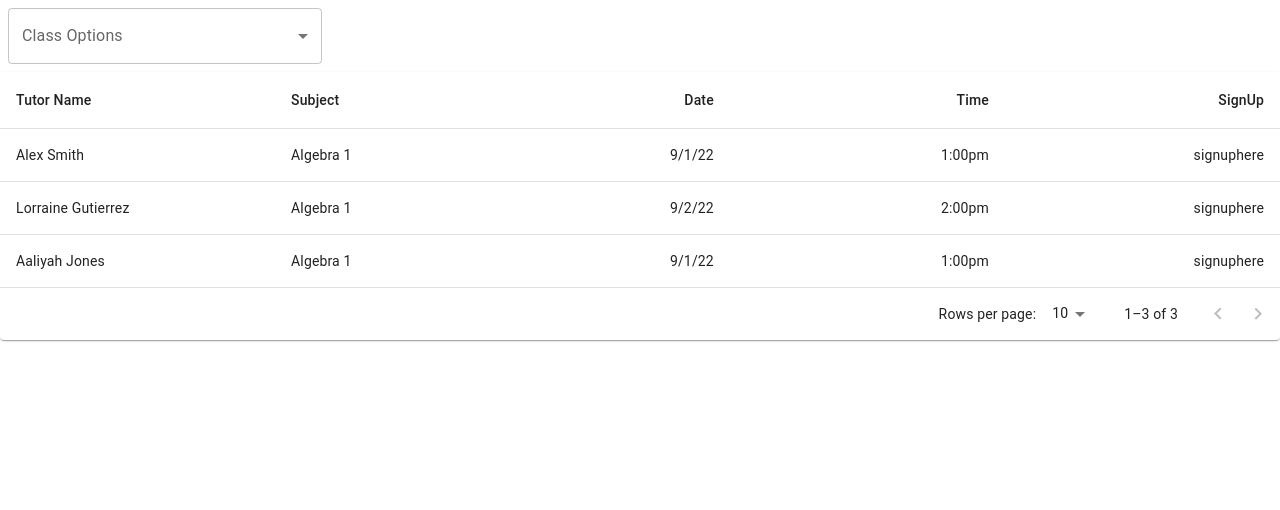
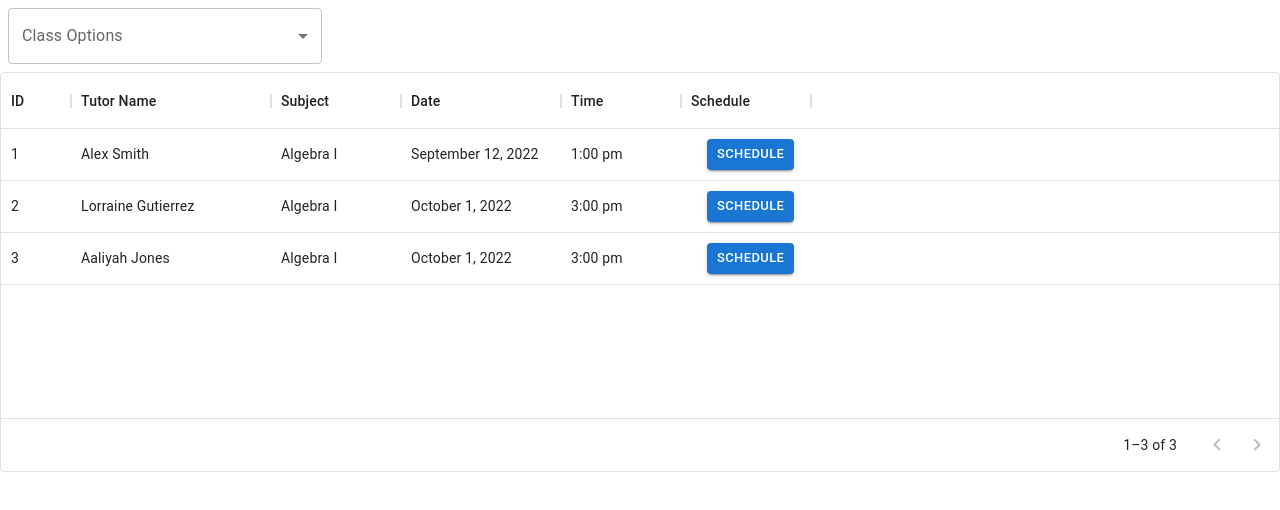
Before and after one commit to GradeFlippr/gradeflippr, a React (Create React App) app in the folder client/: page / in a window 1280 px wide. Shown: the top 510 px of the page. Built offline with nearby package versions, Linux system fonts and the light colour scheme.

Commit message:
basic tutoring session sign up page

```diff
--- a/client/package.json
+++ b/client/package.json
@@ -7,6 +7,7 @@
     "@emotion/styled": "^11.10.0",
     "@mui/icons-material": "^5.10.2",
     "@mui/material": "^5.10.2",
+    "@mui/x-data-grid": "^5.16.0",
     "@testing-library/jest-dom": "^5.16.5",
     "@testing-library/react": "^13.3.0",
     "@testing-library/user-event": "^13.5.0",
--- a/client/src/components/TutoringOptions.tsx
+++ b/client/src/components/TutoringOptions.tsx
@@ -1,137 +1,105 @@
 import * as React from 'react';
-import Paper from '@mui/material/Paper';
-import Table from '@mui/material/Table';
-import TableBody from '@mui/material/TableBody';
-import TableCell from '@mui/material/TableCell';
-import TableContainer from '@mui/material/TableContainer';
-import TableHead from '@mui/material/TableHead';
-import TablePagination from '@mui/material/TablePagination';
-import TableRow from '@mui/material/TableRow';
+import { DataGrid, GridColDef } from '@mui/x-data-grid';
+// import App from '../App';
+import Button from '@mui/material/Button';
 
-interface Column {
-  id: 'TutorName' | 'Subject' | 'Date' | 'Time' | 'SignUp';
-  label: string;
-  minWidth?: number;
-  align?: 'right';
-  format?: (value: number) => string;
-}
+const scheduleButton = () => {
+  return (
+    <strong>
+      <Button
+        variant="contained"
+        color="primary"
+        size="small"
+        style={{ marginLeft: 16 }}
+        // onClick={() => {
+        // }}
+      >
+        Schedule
+      </Button>
+    </strong>
+  );
+};
 
-const columns: readonly Column[] = [
-  { id: 'TutorName', label: 'Tutor Name', minWidth: 170 },
-  { id: 'Subject', label: 'Subject', minWidth: 100 },
+const columns: GridColDef[] = [
+  { field: 'id', headerName: 'ID', width: 70 },
+  { field: 'tutorName', headerName: 'Tutor Name', width: 200 },
+  { field: 'subject', headerName: 'Subject', width: 130 },
   {
-    id: 'Date',
-    label: 'Date',
-    minWidth: 170,
-    align: 'right',
-    // format: (value: string) =>
-    //   value.toLocaleString('en-US', {
-    //     weekday: 'long',
-    //     year: 'numeric',
-    //     month: 'short',
-    //     day: 'numeric',
-    //   }),
+    field: 'date',
+    headerName: 'Date',
+    align: 'left',
+    width: 160,
   },
   {
-    id: 'Time',
-    label: 'Time',
-    minWidth: 170,
-    align: 'right',
-    // format: (value: string) =>
-    //   value.toLocaleString('en-US', {
-    //     hour: '2-digit',
-    //     minute: '2-digit',
-    //   }),
+    field: 'time',
+    headerName: 'Time',
+
+    width: 120,
+    //   valueGetter: (params: GridValueGetterParams) =>
+    //     `${params.row.studentName || ''} ${params.row.subject || ''} ${params.row.date || ''} ${params.row.time || ''}`,
   },
   {
-    id: 'SignUp',
-    label: 'SignUp',
-    minWidth: 170,
-    align: 'right',
+    field: 'select',
+    headerName: 'Schedule',
+    width: 130,
+    align: 'left',
+    renderCell: scheduleButton,
   },
 ];
 
-interface Data {
-  TutorName: string;
-  Subject: string;
-  Date: string;
-  Time: string;
-  SignUp: string;
+const rows = [
+  {
+    id: 1,
+    tutorName: 'Alex Smith',
+    subject: 'Algebra I',
+    date: 'September 12, 2022',
+    time: '1:00 pm',
+  },
+  {
+    id: 2,
+    tutorName: 'Lorraine Gutierrez',
+    subject: 'Algebra I',
+    date: 'October 1, 2022',
+    time: '3:00 pm',
+  },
+  {
+    id: 3,
+    tutorName: 'Aaliyah Jones',
+    subject: 'Algebra I',
+    date: 'October 1, 2022',
+    time: '3:00 pm',
+  },
+];
+
+export default function DataTable() {
+  return (
+    <div style={{ height: 400, width: '100%' }}>
+      <DataGrid rows={rows} columns={columns} pageSize={5} rowsPerPageOptions={[5]} />
+    </div>
+  );
 }
 
-function createData(
-  TutorName: string,
-  Subject: string,
-  Date: string,
-  Time: string,
-  SignUp: string
-): Data {
-  return { TutorName, Subject, Date, Time, SignUp };
-}
-
-const rows = [
-  createData('Alex Smith', 'Algebra 1', '9/1/22', '1:00pm', 'signuphere'),
-  createData('Lorraine Gutierrez', 'Algebra 1', '9/2/22', '2:00pm', 'signuphere'),
-  createData('Aaliyah Jones', 'Algebra 1', '9/1/22', '1:00pm', 'signuphere'),
-];
-
-export default function StickyHeadTable() {
-  const [page, setPage] = React.useState(0);
-  const [rowsPerPage, setRowsPerPage] = React.useState(10);
-
-  const handleChangePage = (event: unknown, newPage: number) => {
-    setPage(newPage);
-  };
-
-  const handleChangeRowsPerPage = (event: React.ChangeEvent<HTMLInputElement>) => {
-    setRowsPerPage(+event.target.value);
-    setPage(0);
-  };
-
-  return (
-    <Paper sx={{ width: '100%', overflow: 'hidden' }}>
-      <TableContainer sx={{ maxHeight: 440 }}>
-        <Table stickyHeader aria-label="sticky table">
-          <TableHead>
-            <TableRow>
-              {columns.map((column) => (
-                <TableCell
-                  key={column.id}
-                  align={column.align}
-                  style={{ minWidth: column.minWidth }}
-                >
-                  {column.label}
-                </TableCell>
-              ))}
-            </TableRow>
-          </TableHead>
-          <TableBody>
-            {rows.slice(page * rowsPerPage, page * rowsPerPage + rowsPerPage).map((row) => {
-              return (
-                <TableRow hover role="checkbox" tabIndex={-1} key={row.Subject}>
-                  {columns.map((column) => {
-                    const value = row[column.id];
-                    return (
-                      <TableCell key={column.id} align={column.align}>
-                        {column.format && typeof value === 'number' ? column.format(value) : value}
-                      </TableCell>
-                    );
-                  })}
-                </TableRow>
-              );
-            })}
-          </TableBody>
-        </Table>
-      </TableContainer>
-      <TablePagination
-        rowsPerPageOptions={[10, 25, 100]}
-        component="div"
-        count={rows.length}
-        rowsPerPage={rowsPerPage}
-        page={page}
-        onPageChange={handleChangePage}
-        onRowsPerPageChange={handleChangeRowsPerPage}
-      />
-    </Paper>
-  );
-}
+//   {
+//     id: 'Date',
+//     label: 'Date',
+//     minWidth: 170,
+//     align: 'right',
+//     // format: (value: string) =>
+//     //   value.toLocaleString('en-US', {
+//     //     weekday: 'long',
+//     //     year: 'numeric',
+//     //     month: 'short',
+//     //     day: 'numeric',
+//     //   }),
+//   },
+//   {
+//     id: 'Time',
+//     label: 'Time',
+//     minWidth: 170,
+//     align: 'right',
+//     // format: (value: string) =>
+//     //   value.toLocaleString('en-US', {
+//     //     hour: '2-digit',
+//     //     minute: '2-digit',
+//     //   }),
+//   },
--- a/client/src/index.tsx
+++ b/client/src/index.tsx
@@ -8,7 +8,7 @@ import { AuthProvider } from './hooks/useAuth';
 
 // import App from './App';
 import ClassSelect from './components/ClassSelect';
-import TutoringOptions from './components/TutoringOptions';
+import DataTable from './components/TutoringOptions';
 
 const root = ReactDOM.createRoot(document.getElementById('root') as HTMLElement);
 root.render(
@@ -16,7 +16,7 @@ root.render(
     <BrowserRouter>
       <AuthProvider>
         <ClassSelect />
-        <TutoringOptions />
+        <DataTable />
       </AuthProvider>
     </BrowserRouter>
   </StrictMode>
```
Also changed, not shown: 1 other file (tests, documents, lock files or other folders).
